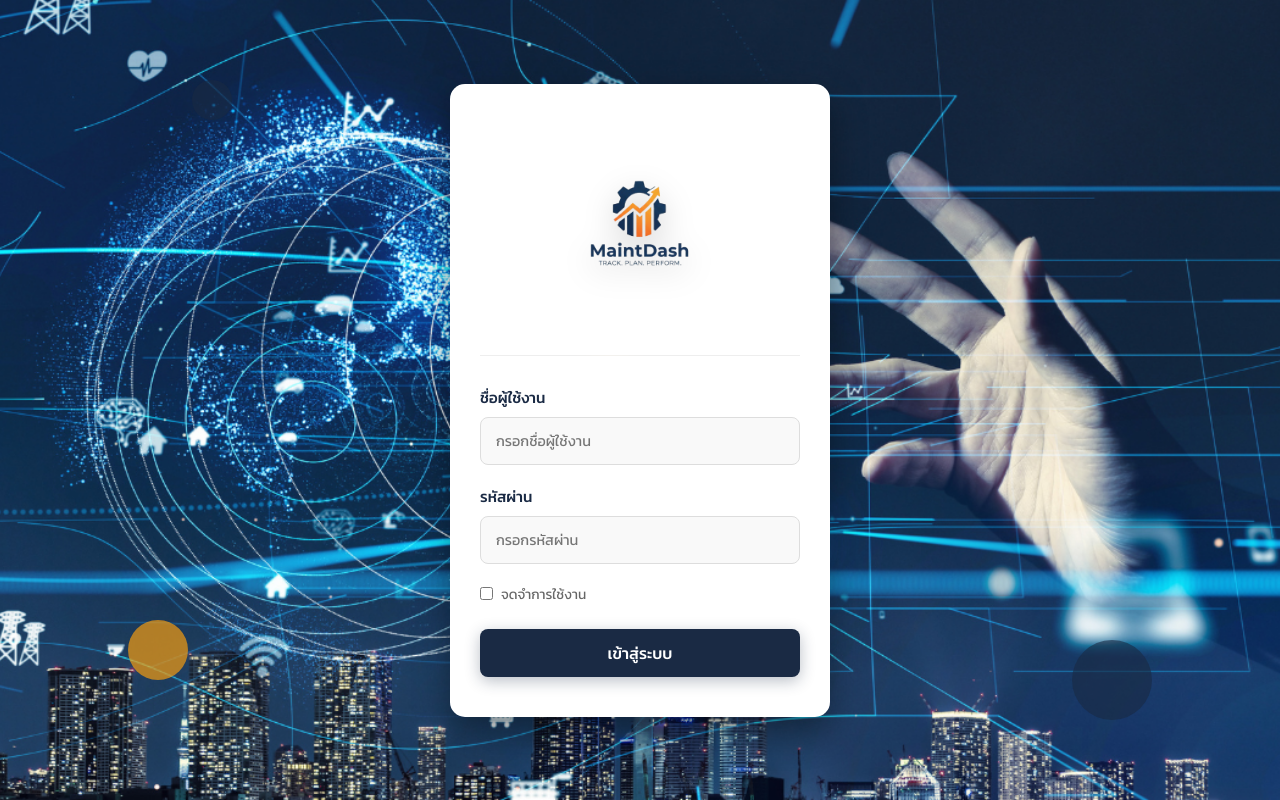
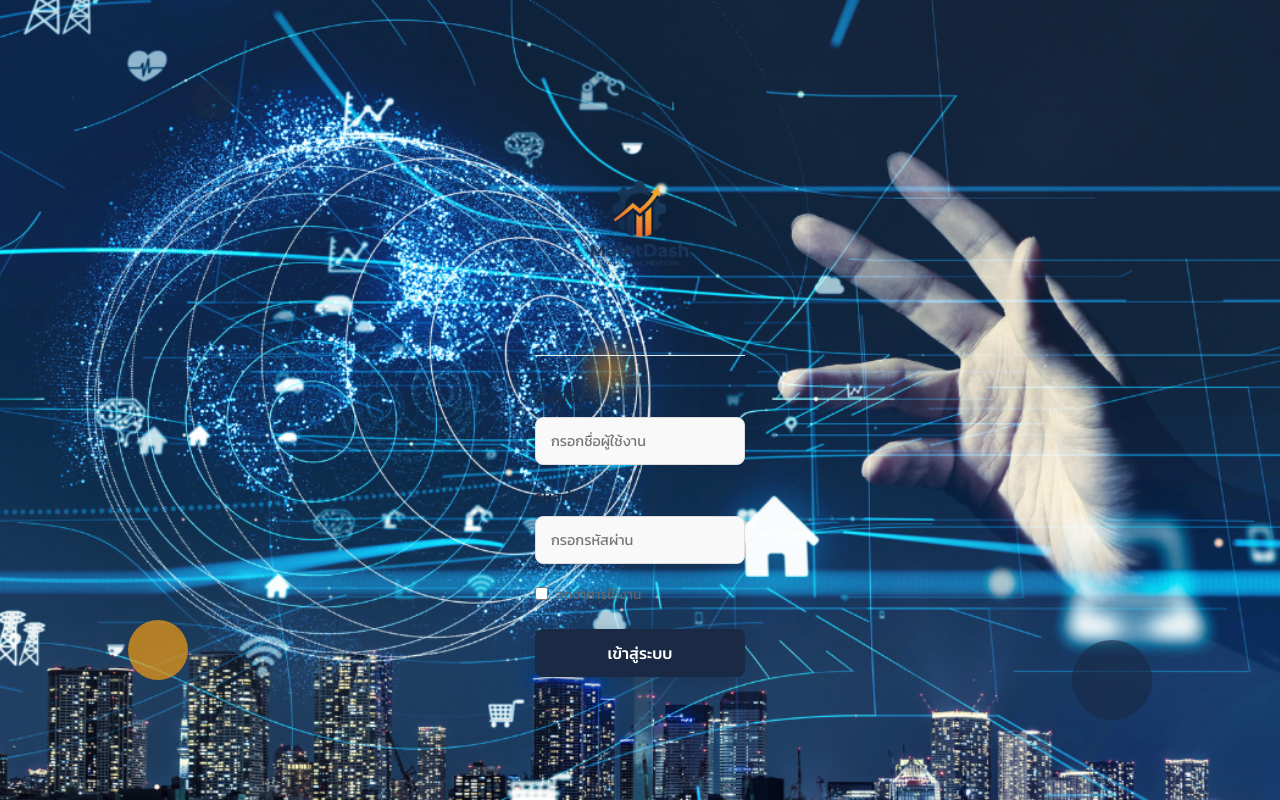
Before and after one commit to Sawangworachart/gmesh, a PHP site: page /login.php in a window 1280 px wide. Run offline with PHP 8.4, Linux system fonts and the light colour scheme; some libraries are stand-ins or nearby versions.

```diff
--- a/login.php
+++ b/login.php
@@ -204,28 +204,6 @@ if ($_SERVER["REQUEST_METHOD"] == "POST") {
 
         /* --- ลบส่วนนี้ออกเพื่อปิดแสงสีเหลืองรอบกล่อง --- */
 
-
-        /* --- ปรับปรุง Login Card (กรอบเคลื่อนไหว) --- */
-        .login-card-wrapper {
-            position: relative;
-            width: 90%;
-            max-width: 380px;
-            z-index: 10;
-
-            /* เรียกใช้ slideInLeft นาน 0.8 วินาที */
-            animation: slideInLeft 2.8s cubic-bezier(0.215, 0.610, 0.355, 1.000) both;
-        }
-
-        /* เนื้อหาข้างในการ์ด (พื้นหลังสีขาว) */
-        .login-card-inner {
-            background: #ffffff;
-            /* <--- สีขาวทึบ */
-            border-radius: 15px;
-            padding: 40px 30px;
-            box-shadow: 0 15px 35px rgba(0, 0, 0, 0.4);
-            height: 100%;
-            width: 100%;
-        }
 
         @keyframes gradientMove {
             0% {
```
